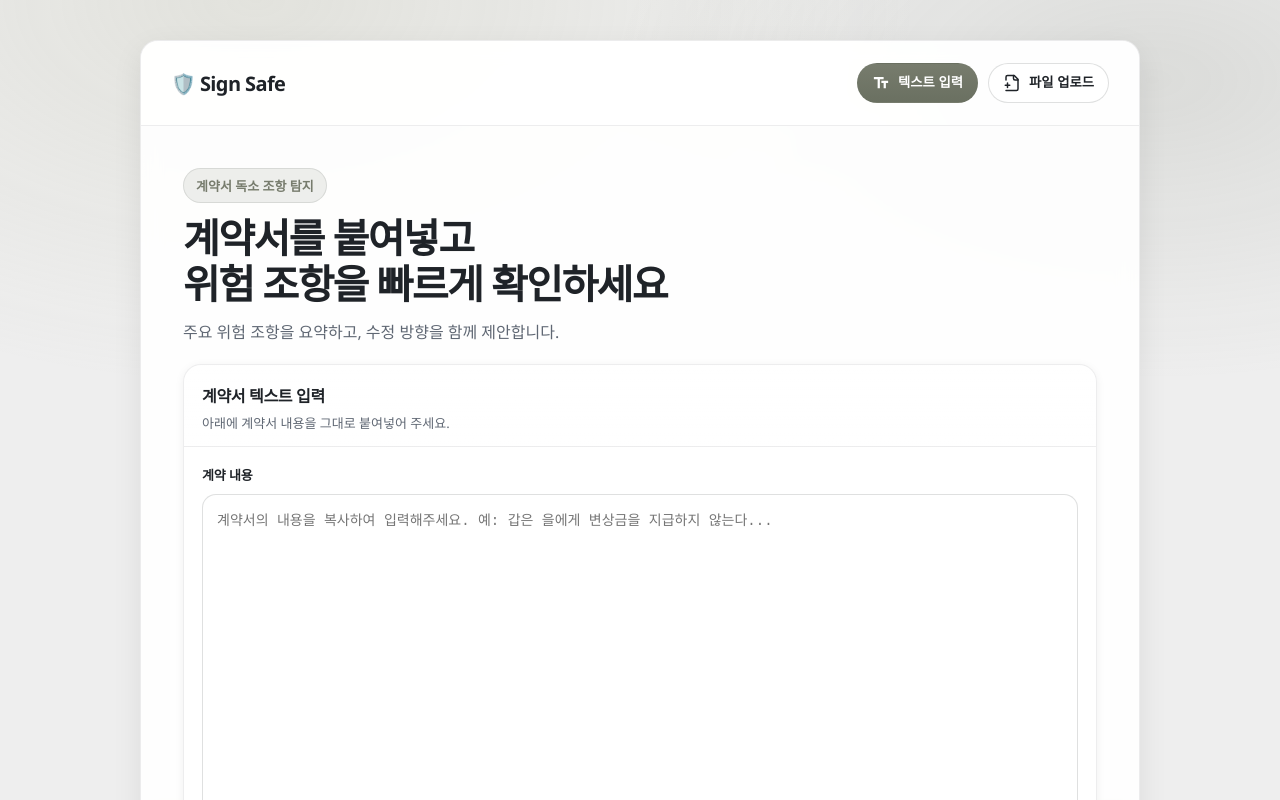
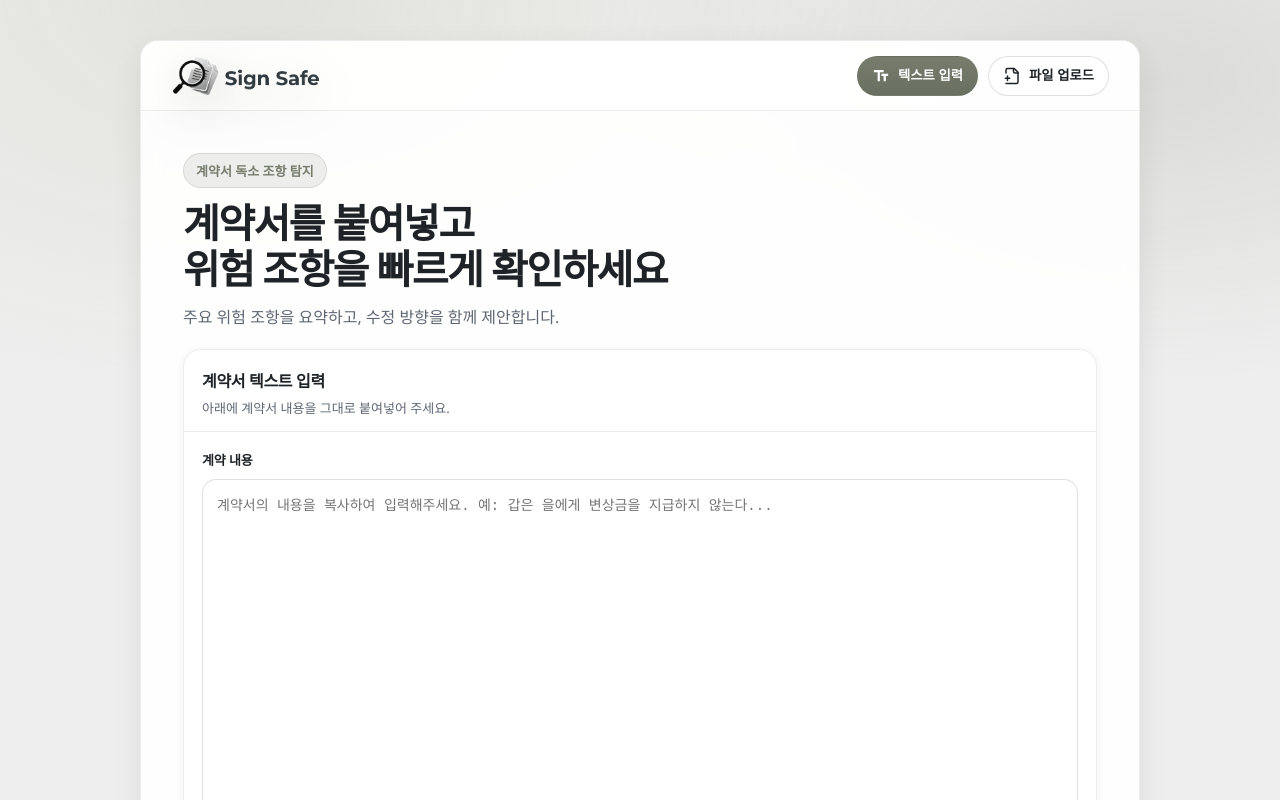
Before and after one commit to Sign-Safe/frontend, a Next.js app: page / in a window 1280 px wide. Shown: the top 800 px of the page. Built offline with nearby package versions, Linux system fonts and the light colour scheme.

Commit message:
로고 추가

```diff
--- a/app/components/Header.tsx
+++ b/app/components/Header.tsx
@@ -1,7 +1,10 @@
 "use client";
 
+import Image from "next/image";
 import { MdTextFields } from "react-icons/md";
 import { LuFilePlus2 } from "react-icons/lu";
+
+import logoImage from "../../Image/SignSafe로고.png";
 
 interface HeaderProps {
   currentPage: string;
@@ -12,9 +15,16 @@ const Header = ({ currentPage, onPageChange }: HeaderProps) => {
   return (
     <header className="header">
       <div className="header-container">
-        <div className="logo">
-          <h1>🛡️ Sign Safe</h1>
-        </div>
+        <button className="logo-button" onClick={() => onPageChange("text-input")}>
+          <span className="logo">
+            <Image
+              src={logoImage}
+              alt="Sign Safe 로고"
+              className="logo-image"
+              priority
+            />
+          </span>
+        </button>
 
         <nav className="navigation">
           <button
--- a/app/globals.css
+++ b/app/globals.css
@@ -403,7 +403,7 @@ code {
 
 /* Header (상단바) 스타일 복구 */
 .header {
-  padding: 22px 30px;
+  padding: 10px 30px;
   background: rgba(255, 255, 255, 0.6);
   border-bottom: 1px solid var(--line);
 }
@@ -415,16 +415,26 @@ code {
   gap: 16px;
 }
 
-.logo h1 {
-  font-size: 20px;
-  font-weight: 900;
-  letter-spacing: -0.03em;
-  display: flex;
+.logo {
+  display: inline-flex;
   align-items: center;
-  gap: 10px;
-  margin: 0;
   white-space: nowrap;
-  color: var(--text);
+}
+
+.logo-button {
+  display: inline-flex;
+  align-items: center;
+  border: none;
+  background: transparent;
+  padding: 0;
+  cursor: pointer;
+}
+
+.logo-image {
+  width: 150px;
+  height: auto;
+  object-fit: contain;
+  filter: drop-shadow(0 12px 24px rgba(0, 0, 0, 0.18));
 }
 
 .navigation {
```
Also changed, not shown: Image/SignSafe로고.png (added).
